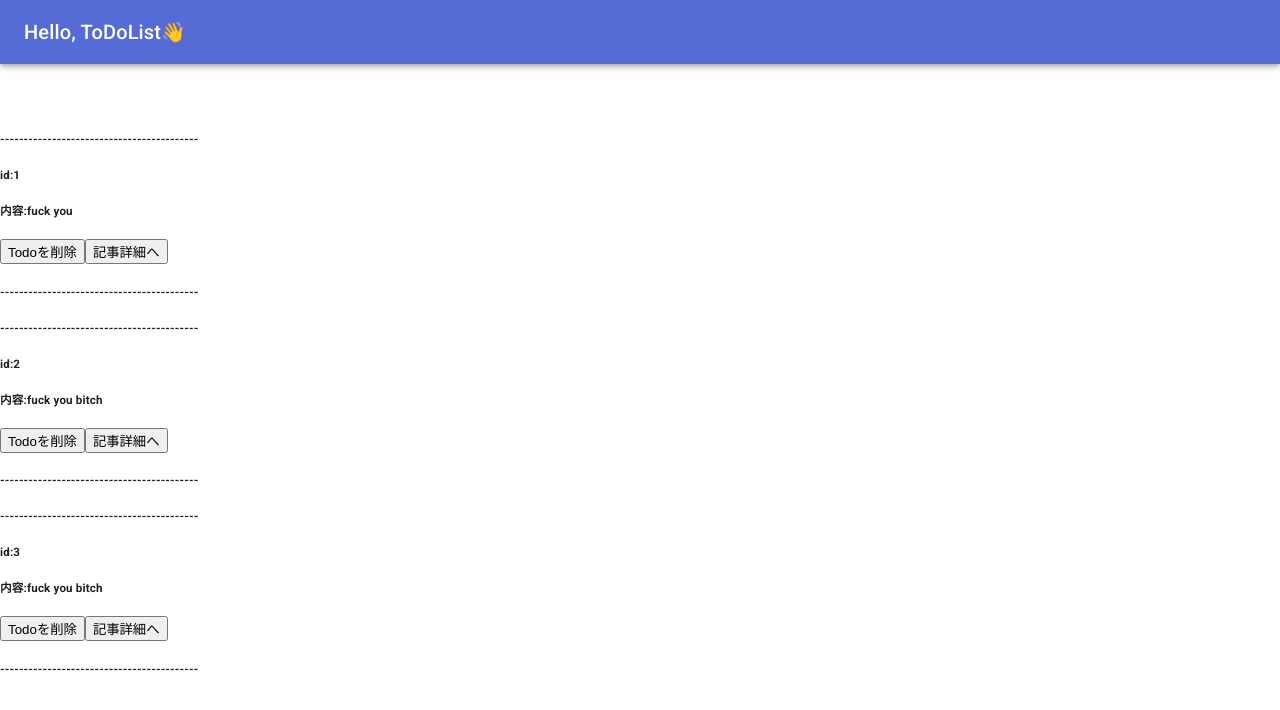
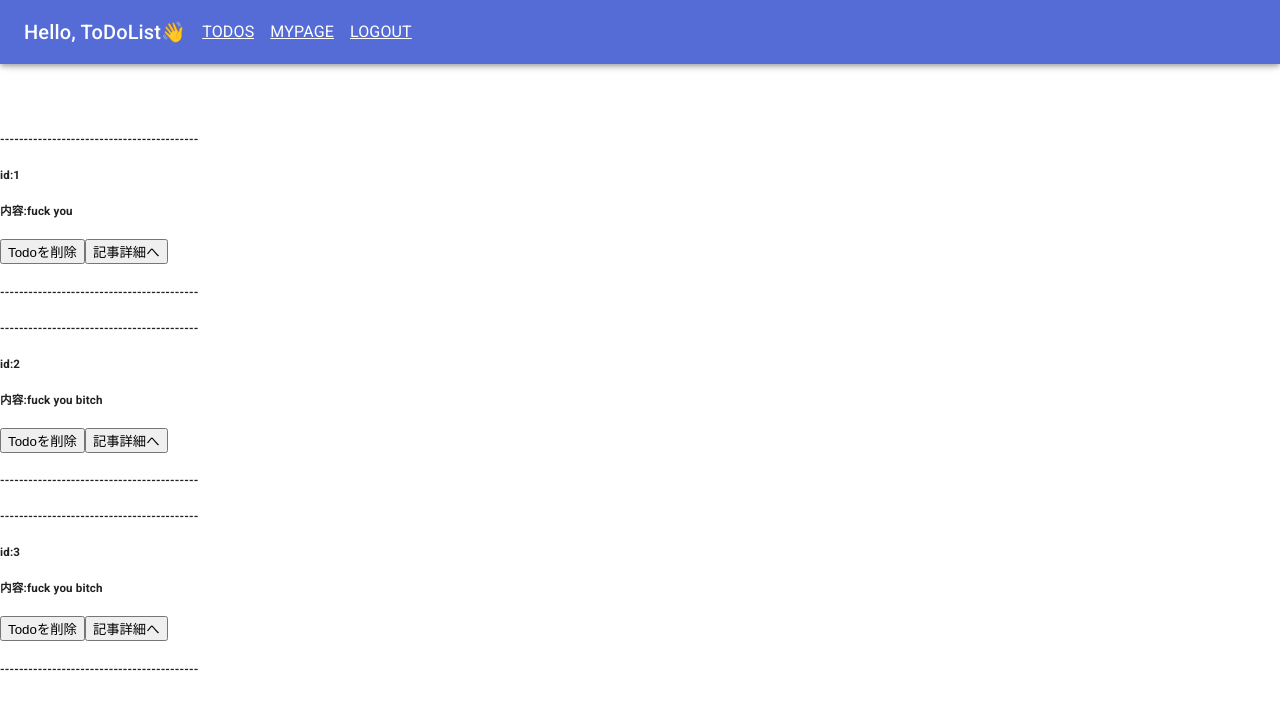
Before and after one commit to yuyaamano23/next_todo_api, a Next.js app: page / in a window 1280 px wide. Shown: the top 710 px of the page. Built offline with nearby package versions, Linux system fonts and the light colour scheme.

Commit message:
PC・タブレッド版のヘッダーでけた

```diff
--- a/src/components/UIkit/NavBar.tsx
+++ b/src/components/UIkit/NavBar.tsx
@@ -1,5 +1,6 @@
 import React from 'react'
 import { useRouter } from 'next/router'
+import Link from 'next/link'
 
 import AppBar from '@material-ui/core/AppBar'
 import CssBaseline from '@material-ui/core/CssBaseline'
@@ -43,6 +44,17 @@ const useStyles = makeStyles((theme: Theme) =>
       [theme.breakpoints.up('sm')]: {
         display: 'none',
       },
+    },
+    appBarMenuItem: {
+      marginLeft: theme.spacing(2),
+      [theme.breakpoints.down('xs')]: {
+        display: 'none',
+      },
+    },
+    appBarMenuItemLink: {
+      color: 'white',
+      textDecoration: 'underline',
+      cursor: 'pointer',
     },
     // necessary for content to be below app bar
     toolbar: theme.mixins.toolbar,
@@ -99,7 +111,7 @@ export default function NavBar(props: Props) {
       <div className={classes.toolbar} />
       <Divider />
       <List>
-        {MENU_LIST.map(({ title, icon, href }, index) => (
+        {MENU_LIST.map(({ title, icon, href }) => (
           <ListItem
             button
             key={title}
@@ -136,6 +148,15 @@ export default function NavBar(props: Props) {
           <Typography variant="h6" noWrap>
             Hello, ToDoList👋
           </Typography>
+          {MENU_LIST.map(({ title, href }) => {
+            return (
+              <Typography className={classes.appBarMenuItem} key={title} noWrap>
+                <Link href={href}>
+                  <span className={classes.appBarMenuItemLink}>{title}</span>
+                </Link>
+              </Typography>
+            )
+          })}
         </Toolbar>
       </AppBar>
       <nav className={classes.drawer} aria-label="mailbox folders">
```
